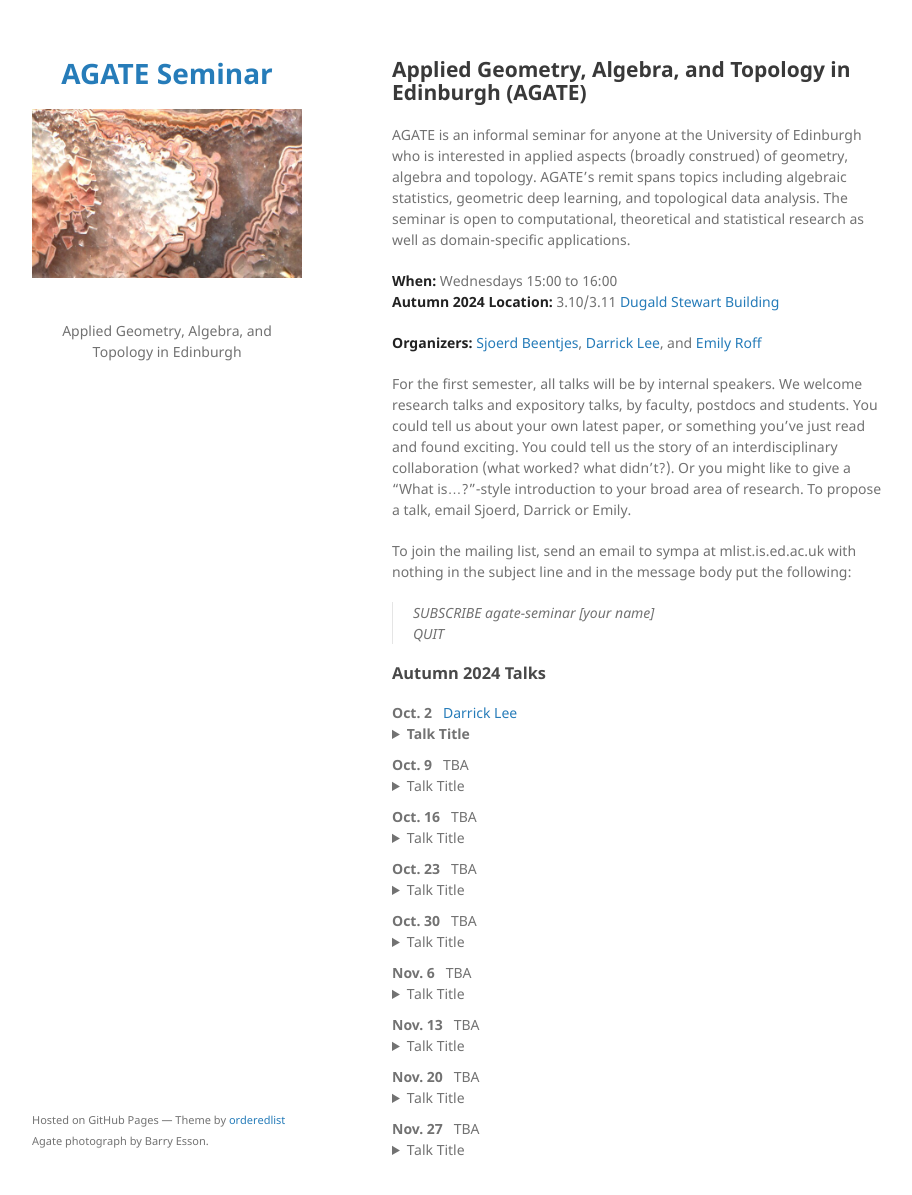
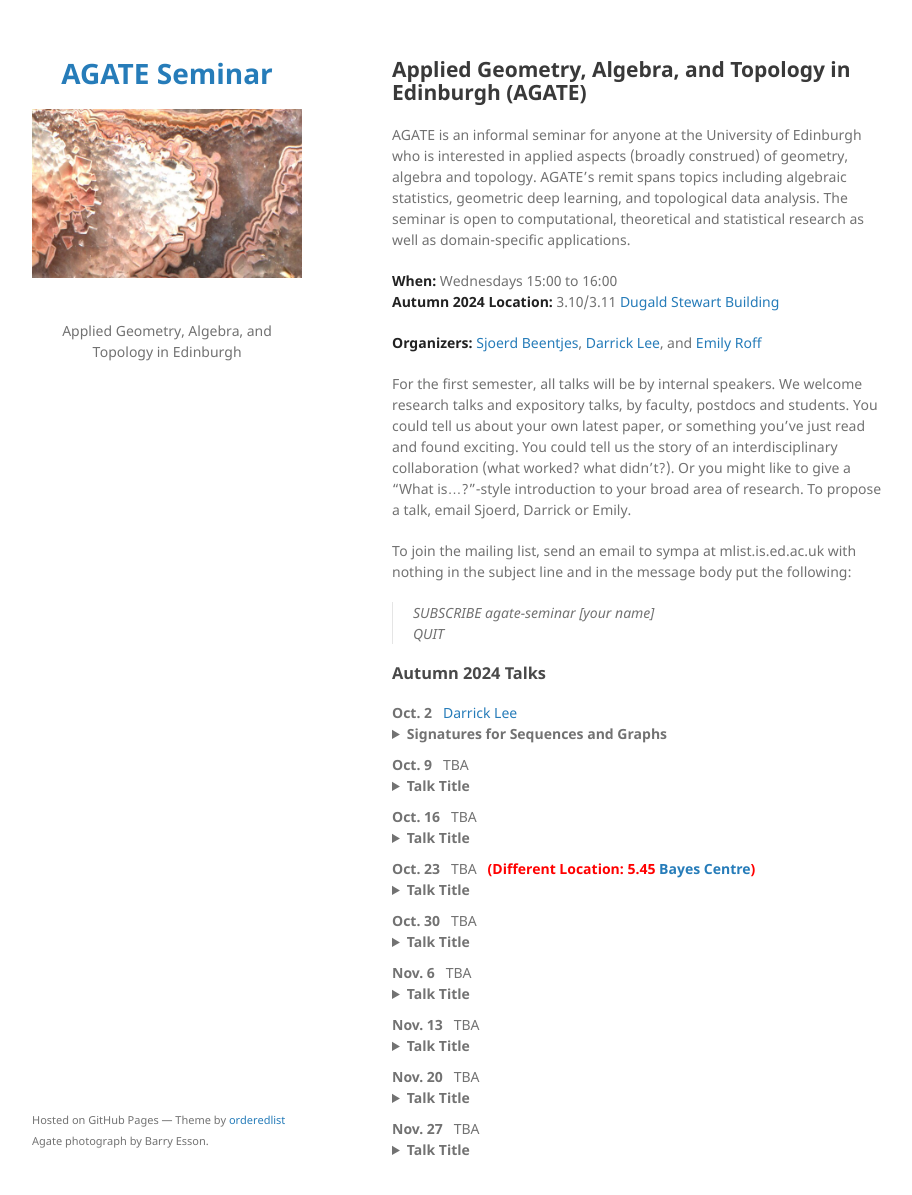
Before and after one commit to agatedinburgh/agatedinburgh.github.io, a Jekyll site: the page built from index.md, in a window 1280 px wide and 1220 px high. Shown: the top 1195 px of the window, without its empty margins (178-1090 px from the left). Built offline with Jekyll 4.4.1, drawn with Linux system fonts in a browser that asks for light colours; our own code applies the rules of GitHub Pages for plain Markdown files; part of the change alters nothing that is shown.

Commit message:
added oct2 abstract

```diff
--- a/index.md
+++ b/index.md
@@ -23,58 +23,58 @@ To join the mailing list, send an email to sympa at mlist.is.ed.ac.uk with nothi
 
 <nobr><b>Oct. 2</b>  &nbsp; <a href="https://darricklee.com/">Darrick Lee</a></nobr>
 <details style="margin-bottom:10px">
-<summary><b>Talk Title</b></summary>
-<p style="margin-left:30px;"> Some math</p>
+<summary><b>Signatures for Sequences and Graphs</b></summary>
+<p style="margin-left:30px;"> The path signature is a way to represent a path as an infinite sequence of tensors. We provide a high level introduction to signatures, highlighting the algebraic and geometric aspects of this construction. Along the way, we will discuss how this can be used to study sequences (time series) and graphs in machine learning. Based on joint work with Csaba Toth, Celia Hacker, and Harald Oberhauser.</p>
 </details>
 
 
 <nobr><b>Oct. 9</b>  &nbsp; TBA
 <details style="margin-bottom:10px">
-<summary>Talk Title</summary>
+<summary><b>Talk Title</b></summary>
 <p style="margin-left:30px;"> TBA</p>
 </details>
 
 
 <nobr><b>Oct. 16</b>  &nbsp; TBA
 <details style="margin-bottom:10px">
-<summary>Talk Title</summary>
+<summary><b>Talk Title</b></summary>
 <p style="margin-left:30px;"> TBA</p>
 </details>
 
 
-<nobr><b>Oct. 23</b>  &nbsp; TBA
+<nobr><b>Oct. 23</b>  &nbsp; TBA &nbsp; <span style="color: red;"><b>(Different Location: 5.45 <a href="https://maps.app.goo.gl/9EHcPU2GPTd88VSv9">Bayes Centre</a>)</b></span>
 <details style="margin-bottom:10px">
-<summary>Talk Title</summary>
+<summary><b>Talk Title</b></summary>
 <p style="margin-left:30px;"> TBA</p>
 </details>
 
 <nobr><b>Oct. 30</b>  &nbsp; TBA
 <details style="margin-bottom:10px">
-<summary>Talk Title</summary>
+<summary><b>Talk Title</b></summary>
 <p style="margin-left:30px;"> TBA</p>
 </details>
 
 <nobr><b>Nov. 6</b>  &nbsp; TBA
 <details style="margin-bottom:10px">
-<summary>Talk Title</summary>
+<summary><b>Talk Title</b></summary>
 <p style="margin-left:30px;"> TBA</p>
 </details>
 
 <nobr><b>Nov. 13</b>  &nbsp; TBA
 <details style="margin-bottom:10px">
-<summary>Talk Title</summary>
+<summary><b>Talk Title</b></summary>
 <p style="margin-left:30px;"> TBA</p>
 </details>
 
 <nobr><b>Nov. 20</b>  &nbsp; TBA
 <details style="margin-bottom:10px">
-<summary>Talk Title</summary>
+<summary><b>Talk Title</b></summary>
 <p style="margin-left:30px;"> TBA</p>
 </details>
 
 <nobr><b>Nov. 27</b>  &nbsp; TBA
 <details style="margin-bottom:10px">
-<summary>Talk Title</summary>
+<summary><b>Talk Title</b></summary>
 <p style="margin-left:30px;"> TBA</p>
 </details>
 
```
